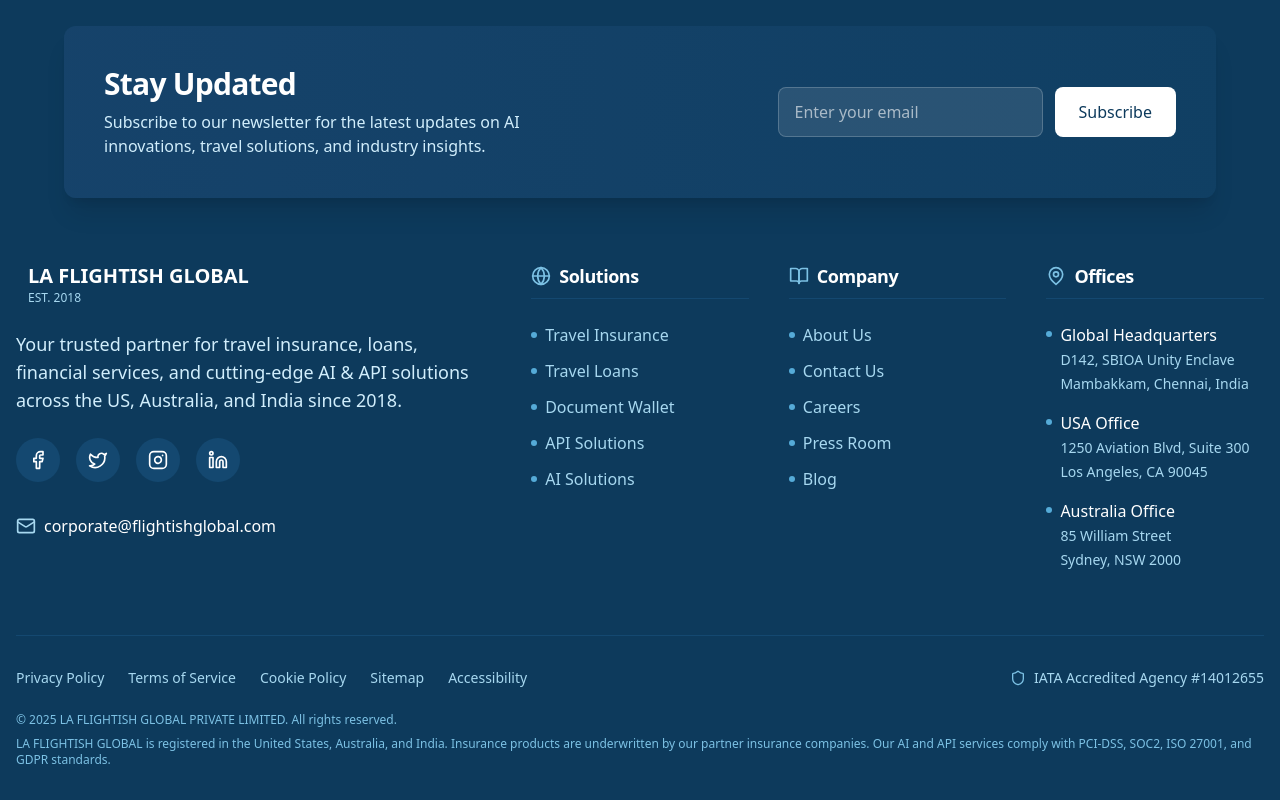
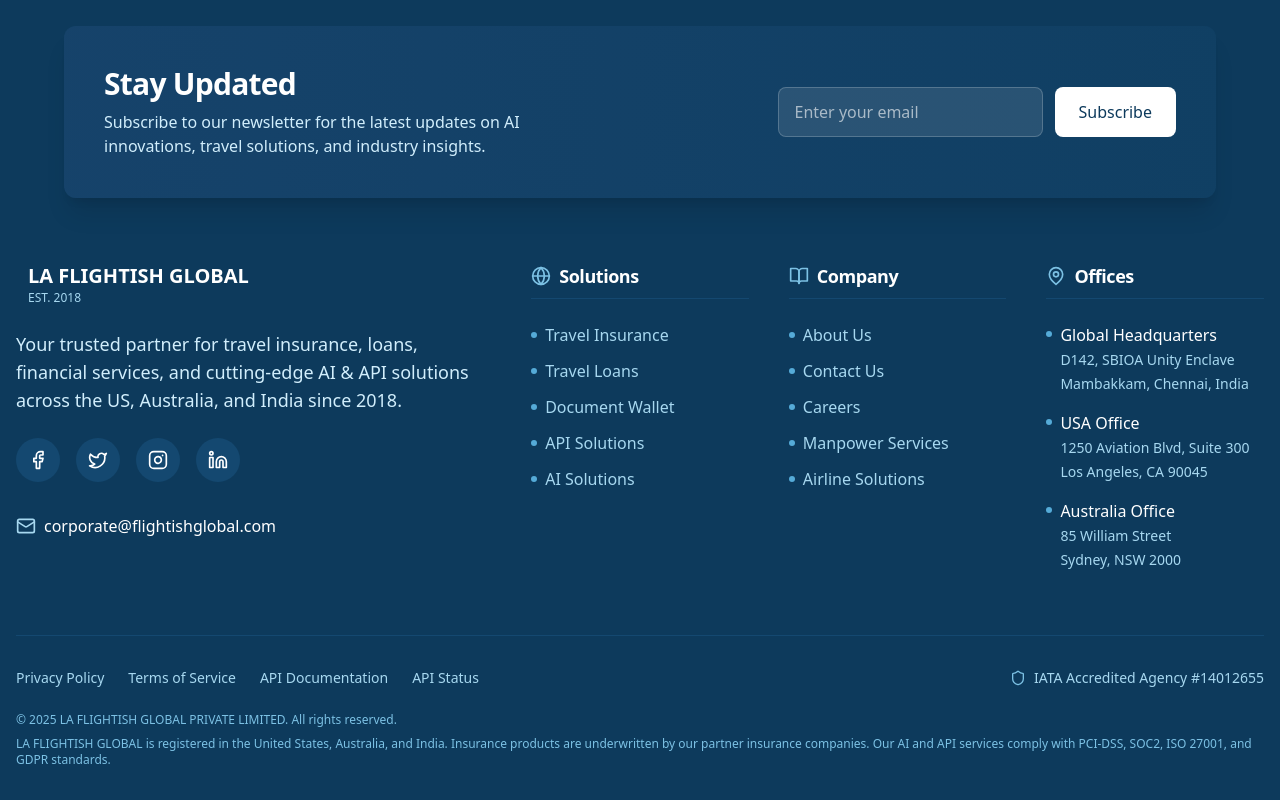
Before and after one commit to karthikeyanveeran/FligtishWeb, a React (Vite) app: page / in a window 1280 px wide. Shown: the part 2861-3661 px from the top of the page. Built offline with nearby package versions, Linux system fonts and the light colour scheme.

Commit message:
Fix Footer links to existing pages only

```diff
--- a/src/components/layout/Footer.tsx
+++ b/src/components/layout/Footer.tsx
@@ -156,15 +156,15 @@ export const Footer: React.FC = () => {
                 </Link>
               </li>
               <li>
-                <Link to="/press" className="text-primary-200 hover:text-white transition-colors flex items-center">
+                <Link to="/manpower" className="text-primary-200 hover:text-white transition-colors flex items-center">
                   <span className="w-1.5 h-1.5 bg-primary-400 rounded-full mr-2"></span>
-                  Press Room
+                  Manpower Services
                 </Link>
               </li>
               <li>
-                <Link to="/blog" className="text-primary-200 hover:text-white transition-colors flex items-center">
+                <Link to="/airline-solutions" className="text-primary-200 hover:text-white transition-colors flex items-center">
                   <span className="w-1.5 h-1.5 bg-primary-400 rounded-full mr-2"></span>
-                  Blog
+                  Airline Solutions
                 </Link>
               </li>
             </ul>
@@ -212,14 +212,11 @@ export const Footer: React.FC = () => {
               <Link to="/terms" className="text-sm text-primary-200 hover:text-white transition-colors">
                 Terms of Service
               </Link>
-              <Link to="/cookies" className="text-sm text-primary-200 hover:text-white transition-colors">
-                Cookie Policy
+              <Link to="/api-docs" className="text-sm text-primary-200 hover:text-white transition-colors">
+                API Documentation
               </Link>
-              <Link to="/sitemap" className="text-sm text-primary-200 hover:text-white transition-colors">
-                Sitemap
-              </Link>
-              <Link to="/accessibility" className="text-sm text-primary-200 hover:text-white transition-colors">
-                Accessibility
+              <Link to="/api-status" className="text-sm text-primary-200 hover:text-white transition-colors">
+                API Status
               </Link>
             </div>
             <div className="flex items-center space-x-2">
```
